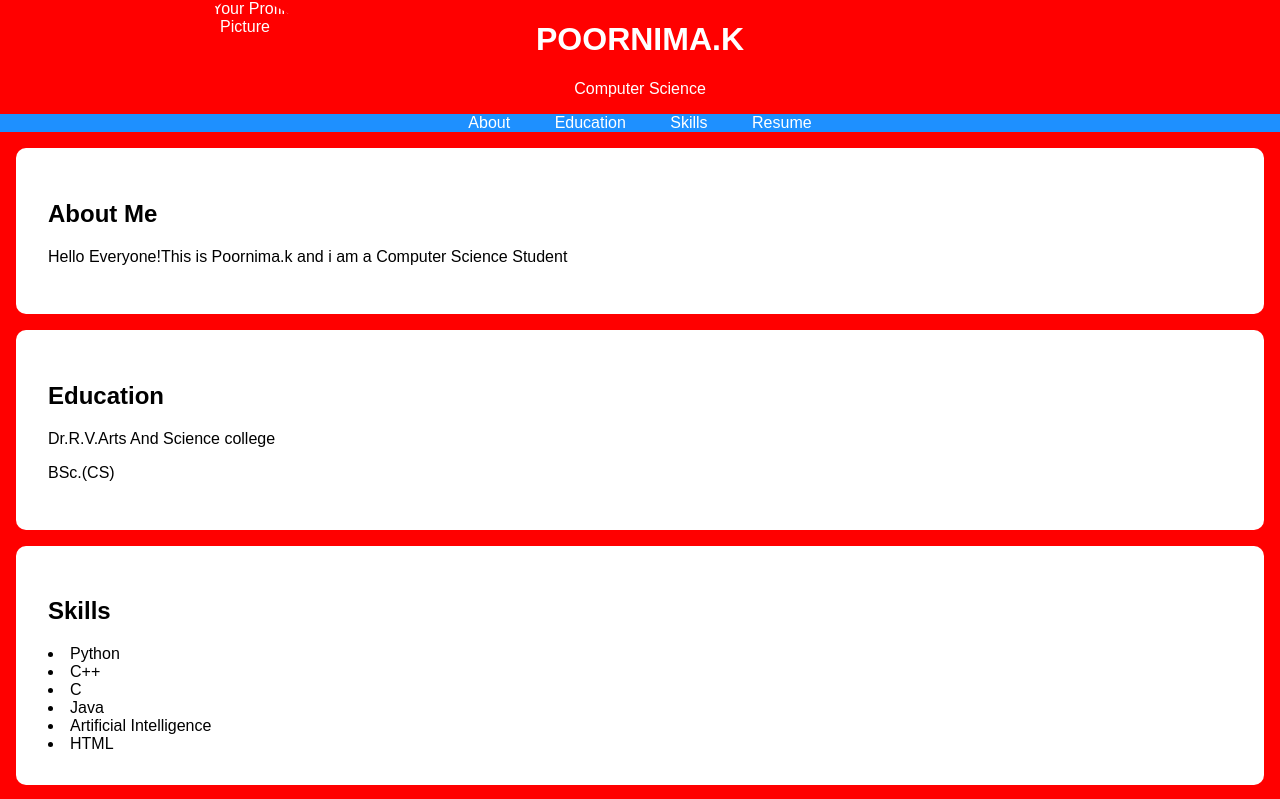
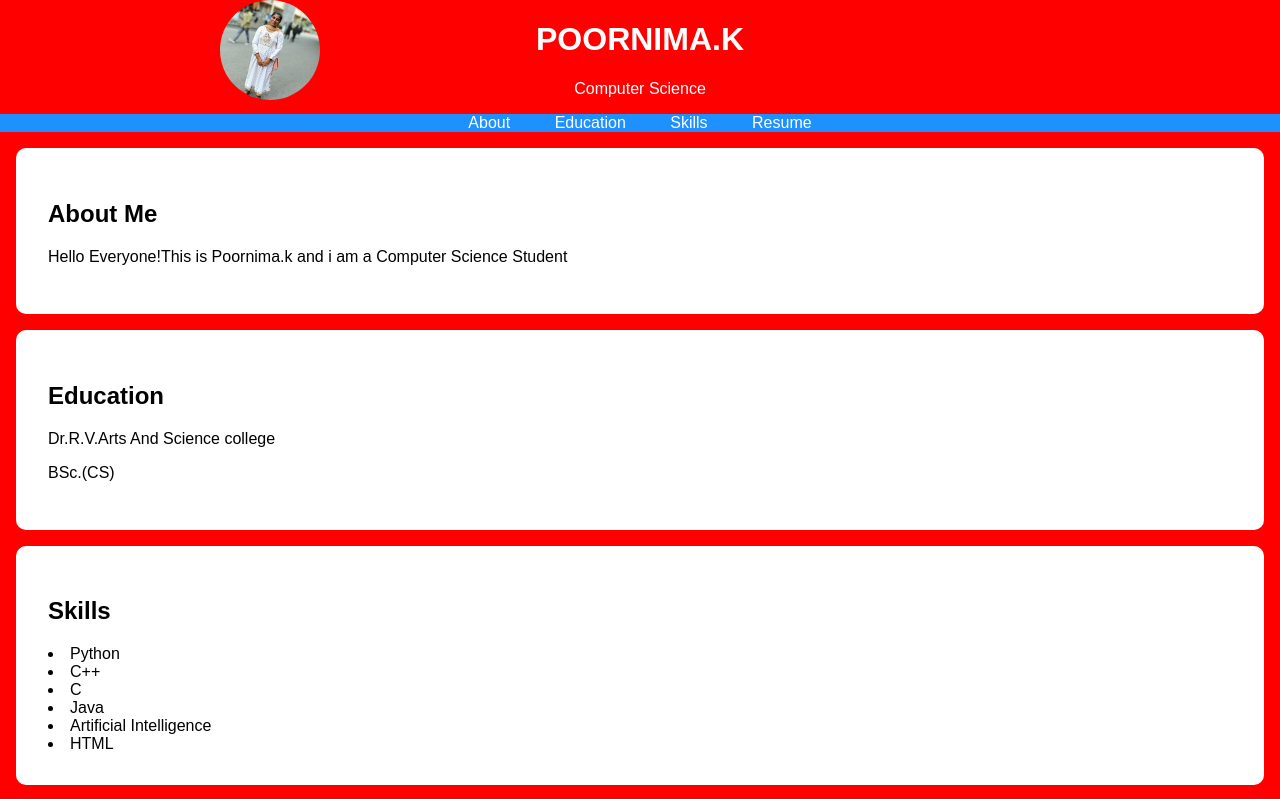
Before and after one commit to poornimakanagaraj/digitalport-folio, a plain HTML site: page index.html in a window 1280 px wide. Shown: the top 799 px of the page. Drawn offline with Linux system fonts and the light colour scheme.

Commit message:
Update index.html

```diff
--- a/index.html
+++ b/index.html
@@ -23,8 +23,8 @@
 
         /* Add styles for the round profile picture */
         .profile-picture{
-            width: 150px; /*Adjust the size as needed */
-            height: 150px;
+            width: 100px; /*Adjust the size as needed */
+            height: 100px;
             border-radius: 90%; /* Create a circular shape */
             object-fit: cover;/* TO ensure the image fills the circular */
             position:absolute; /* Add this */
@@ -82,7 +82,7 @@
     <header>
         <div class="header-content">
             <!-- Add your profile picture here -->
-            <img src="c:\Users\STUDENT\Pictures\vinoth.png"alt="Your Profile Picture"class="profile-picture">
+            <img src="poorni.png"alt="Your Profile Picture"class="profile-picture">
             <h1>POORNIMA.K</h1>
             <p>Computer Science</p>
         </div>
```
